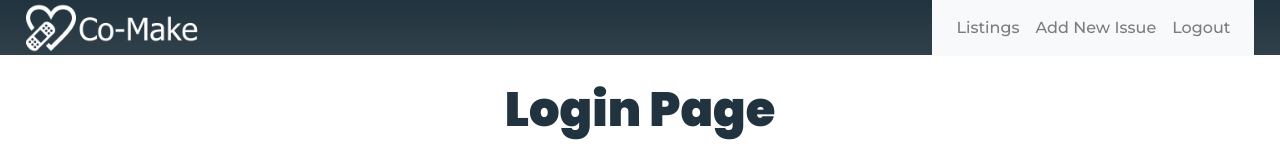
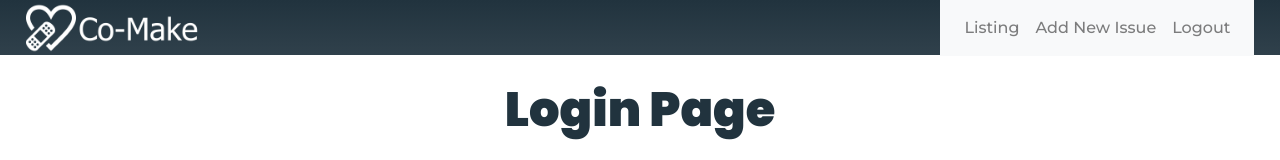
Before and after one commit to co-make-2-bh/frontend, a React (Create React App) app in the folder co-make/: page / in a window 1280 px wide. Shown: the top 160 px of the page. Built offline with nearby package versions, Linux system fonts and the light colour scheme.

Commit message:
Making sure development is up to date

```diff
--- a/co-make/src/Components/NavbarMenu.js
+++ b/co-make/src/Components/NavbarMenu.js
@@ -20,7 +20,7 @@ const NavbarMenu = (props) => {
         <Collapse isOpen={isOpen} navbar>
           <Nav className="mr-auto" navbar>
             <NavItem>
-              <NavLink to="/listings">Listings</NavLink>
+              <NavLink to="/listings">Listing</NavLink>
             </NavItem>
             <NavItem>
               <NavLink to="/createIssue">Add New Issue</NavLink>
```
